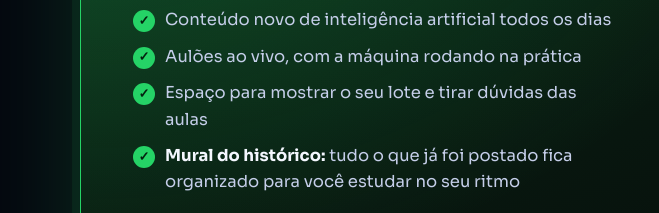
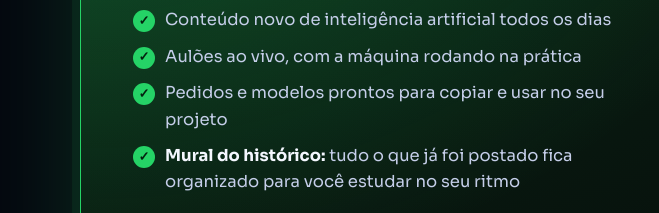
Before and after one commit to jessoliveiramartins-gif/maquina-de-conteudo, a plain HTML site: page index.html in a window 1280 px wide. Shown: the part 8634-8847 px from the top of the page, 0-659 px from the left. Drawn offline with Linux system fonts and the light colour scheme.

Commit message:
Grupo de avisos: troca o item de duvidas por modelos prontos
Co-Authored-By: Claude Fable 5.2 <noreply@anthropic.com>
Claude-Session: https://claude.ai/code/session_01ANcnzPVJgRG6DUMwtnoR9u

```diff
--- a/index.html
+++ b/index.html
@@ -199,7 +199,7 @@ footer{padding:28px 16px 120px;text-align:center;color:var(--mute);font-size:12.
 </div></section>
 
 <section><div class="in c">
- <div class="grupo rv"><div style="display:flex;flex-direction:column;gap:16px;min-width:0"><span class="k" style="color:var(--wa)">Incluso no curso</span><h2>E você entra no <em>grupo no WhatsApp</em></h2><ul><li>Conteúdo novo de inteligência artificial todos os dias</li><li>Aulões ao vivo, com a máquina rodando na prática</li><li>Espaço para mostrar o seu lote e tirar dúvidas das aulas</li><li><strong style="color:var(--fg)">Mural do histórico:</strong> tudo o que já foi postado fica organizado para você estudar no seu ritmo</li></ul><p style="margin:4px 0 0;padding:14px 16px;border-radius:14px;border:1px solid rgba(37,211,102,.35);background:rgba(37,211,102,.08);color:var(--soft)"><strong style="color:var(--fg)">Entrando agora?</strong> O grupo já está rodando, e o acesso ao mural vem junto com o link do grupo. Você começa do início, sem a sensação de estar atrasado.</p></div><img src="m/mdc-pg-i-s31.jpg" alt="Celular com o grupo de alunos no WhatsApp" loading="lazy"></div>
+ <div class="grupo rv"><div style="display:flex;flex-direction:column;gap:16px;min-width:0"><span class="k" style="color:var(--wa)">Incluso no curso</span><h2>E você entra no <em>grupo no WhatsApp</em></h2><ul><li>Conteúdo novo de inteligência artificial todos os dias</li><li>Aulões ao vivo, com a máquina rodando na prática</li><li>Pedidos e modelos prontos para copiar e usar no seu projeto</li><li><strong style="color:var(--fg)">Mural do histórico:</strong> tudo o que já foi postado fica organizado para você estudar no seu ritmo</li></ul><p style="margin:4px 0 0;padding:14px 16px;border-radius:14px;border:1px solid rgba(37,211,102,.35);background:rgba(37,211,102,.08);color:var(--soft)"><strong style="color:var(--fg)">Entrando agora?</strong> O grupo já está rodando, e o acesso ao mural vem junto com o link do grupo. Você começa do início, sem a sensação de estar atrasado.</p></div><img src="m/mdc-pg-i-s31.jpg" alt="Celular com o grupo de alunos no WhatsApp" loading="lazy"></div>
 </div></section>
 
 <section style="background:var(--bg2)"><div class="in c">
```
